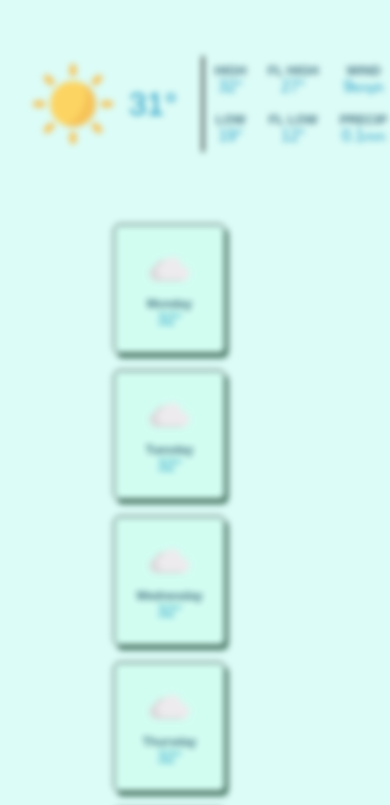
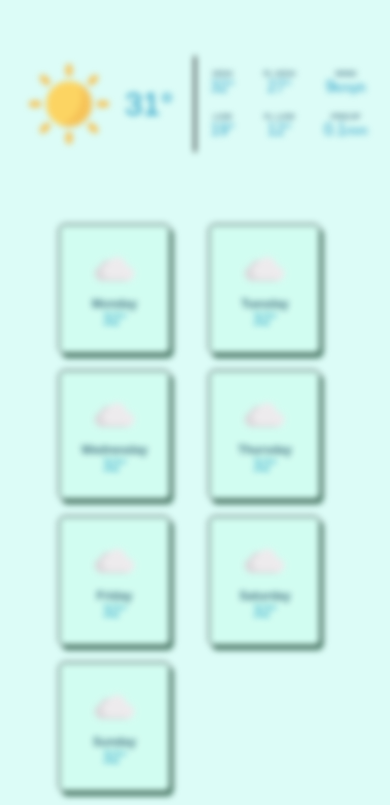
Before and after one commit to ritesh1507/weather-vanilla-js-app, a website built with Vite: page index.html in a window 390 px wide. Shown: the top 805 px of the page. Built offline with nearby package versions, Linux system fonts and the light colour scheme; no server answers.

Commit message:
minor design changes

```diff
--- a/style.css
+++ b/style.css
@@ -75,12 +75,13 @@ header{
 .day-section{
   display: grid;
   margin-top: 3rem;
-  margin-bottom: 3rem;
+  margin-bottom: 4rem;
   margin-left: 50%;
   transform: translateX(-50%);
-  max-width: 90%;
-  grid-template-columns: repeat(auto-fit, 7rem);
-  gap: 1rem;
+  width: 50%;
+  grid-template-columns: repeat(auto-fit, 7.4rem);
+  column-gap: 8%;
+  row-gap: 1rem;
   padding: 1rem;
 }
 
@@ -119,3 +120,17 @@ header{
 .hour-row>td{
   padding: 0.25rem 0.5rem;
 }
+
+@media (max-width: 600px) {
+  .label {
+    font-size: 0.5rem;
+  }
+  .day-section{
+    width: 70%;
+    grid-template-columns: repeat(auto-fit, 7rem);
+    column-gap: 2.4rem;
+  }
+  .header-right{
+    padding-right: 1rem;
+  }
+}
```
